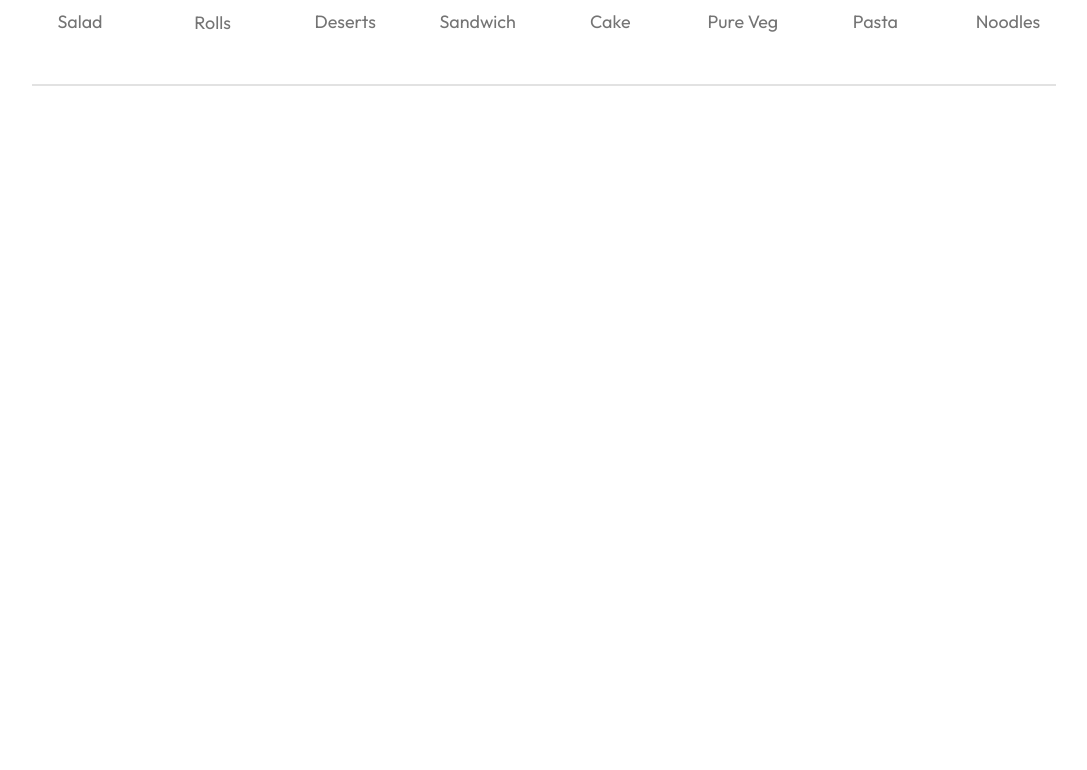
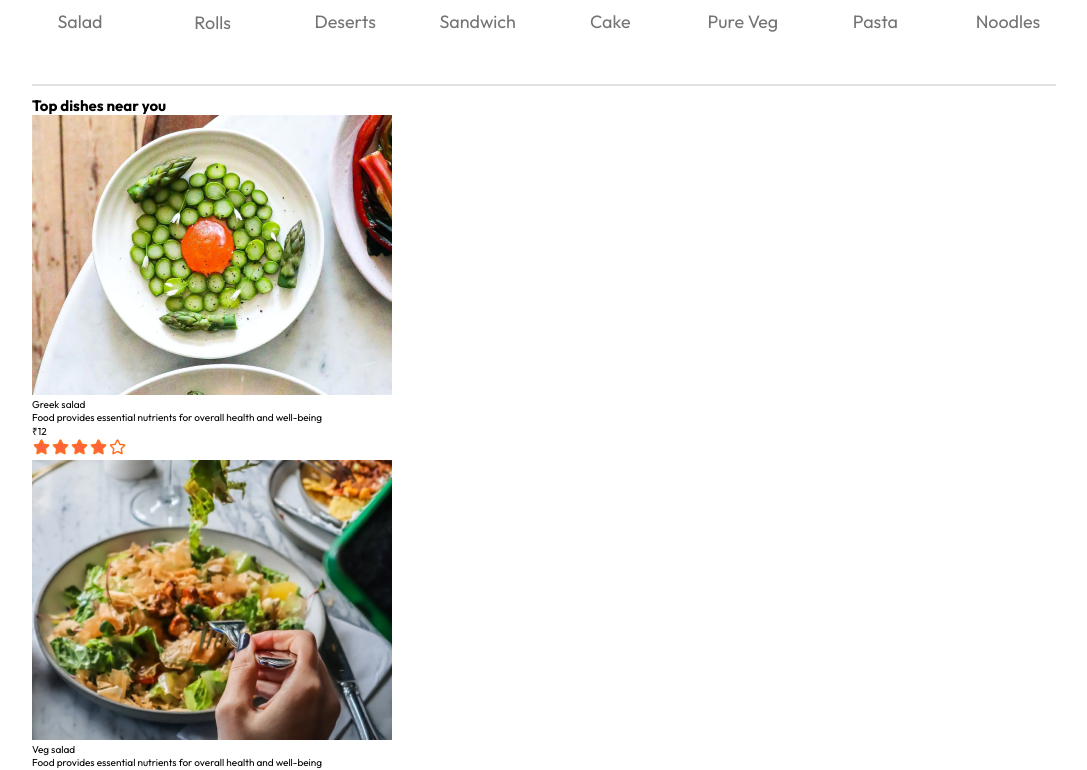
Before and after one commit to SalmanLnD/FoodPrepVIT, a React (Vite) app: page / in a window 1280 px wide. Shown: the part 812-1582 px from the top of the page, without its empty margins (96-1183 px from the left). Before the commit the page ends 908 px from the top, so only its background shows below. Built offline with nearby package versions, Linux system fonts and the light colour scheme.

Commit message:
Completed content of food item cards

```diff
--- /dev/null
+++ b/src/components/FoodItemCard/FoodItemCard.jsx
@@ -0,0 +1,20 @@
+import React from 'react'
+import {assets} from '../../assets/assets'
+
+const FoodItemCard = ({id,name,price,description,image}) => {
+  return (
+    <div className='food-item'>
+        <div className="food-item-image-container">
+            <img className='food-item-img' src={image} alt="" />
+        </div>
+        <p>{name}</p>
+        <p className='food-item-desc'>{description}</p>
+        <div className="price-rating">
+            <p className='food-item-price'>₹{price}</p>
+            <img src={assets.rating_starts} alt="" />
+        </div>
+    </div>
+  )
+}
+
+export default FoodItemCard
--- /dev/null
+++ b/src/components/FoodList/FoodList.jsx
@@ -0,0 +1,24 @@
+import {useContext} from 'react'
+import './FoodList.css'
+import {StoreContext} from '../../context/StoreContext'
+import FoodItemCard from '../FoodItemCard/FoodItemCard'
+
+const FoodList = () => {
+
+    const {food_list} = useContext(StoreContext)
+
+  return (
+    <div className='foodlist'>
+        <h2>Top dishes near you</h2>
+        <div className="food-diplay-list">
+            {
+                food_list.map((item,index)=>{
+                    return <FoodItemCard id={item._id} name={item.name} price={item.price} description={item.description} image ={item.image}/>
+                })
+            }
+        </div>
+    </div>
+  )
+}
+
+export default FoodList
--- /dev/null
+++ b/src/context/StoreContext.jsx
@@ -0,0 +1,17 @@
+import {createContext} from 'react'
+import {food_list} from '../assets/assets'
+
+export const StoreContext = createContext(null)
+
+const StoreContexProvider = (props)=>{
+    const contextValue={
+        food_list
+    }
+    return (
+        <StoreContext.Provider value={contextValue}>
+            {props.children}
+        </StoreContext.Provider>
+    )
+}
+
+export default StoreContexProvider;
--- a/src/main.jsx
+++ b/src/main.jsx
@@ -3,9 +3,12 @@ import { createRoot } from 'react-dom/client'
 import './index.css'
 import App from './App.jsx'
 import {BrowserRouter} from 'react-router-dom'
+import StoreContextProvider from './context/StoreContext.jsx'
 
 createRoot(document.getElementById('root')).render(
   <BrowserRouter>
-    <App />
+    <StoreContextProvider>
+      <App />
+    </StoreContextProvider>
   </BrowserRouter>,
 )
--- a/src/screens/Home/Home.jsx
+++ b/src/screens/Home/Home.jsx
@@ -2,6 +2,7 @@ import {useState} from 'react'
 import './Home.css'
 import Header from '../../components/Header/Header'
 import ExploreMenu from '../../components/ExploreMenu/ExploreMenu'
+import FoodList from '../../components/FoodList/FoodList'
 
 const Home = () => {
   const [category,setCategory] = useState("All")
@@ -10,6 +11,7 @@ const Home = () => {
     <div>
       <Header/>
       <ExploreMenu  category={category} setCategory={setCategory}/>
+      <FoodList/>
     </div>
   )
 }
```
Also changed, not shown: src/components/FoodItemCard/FoodItemCard.css (added), src/components/FoodList/FoodList.css (added).
